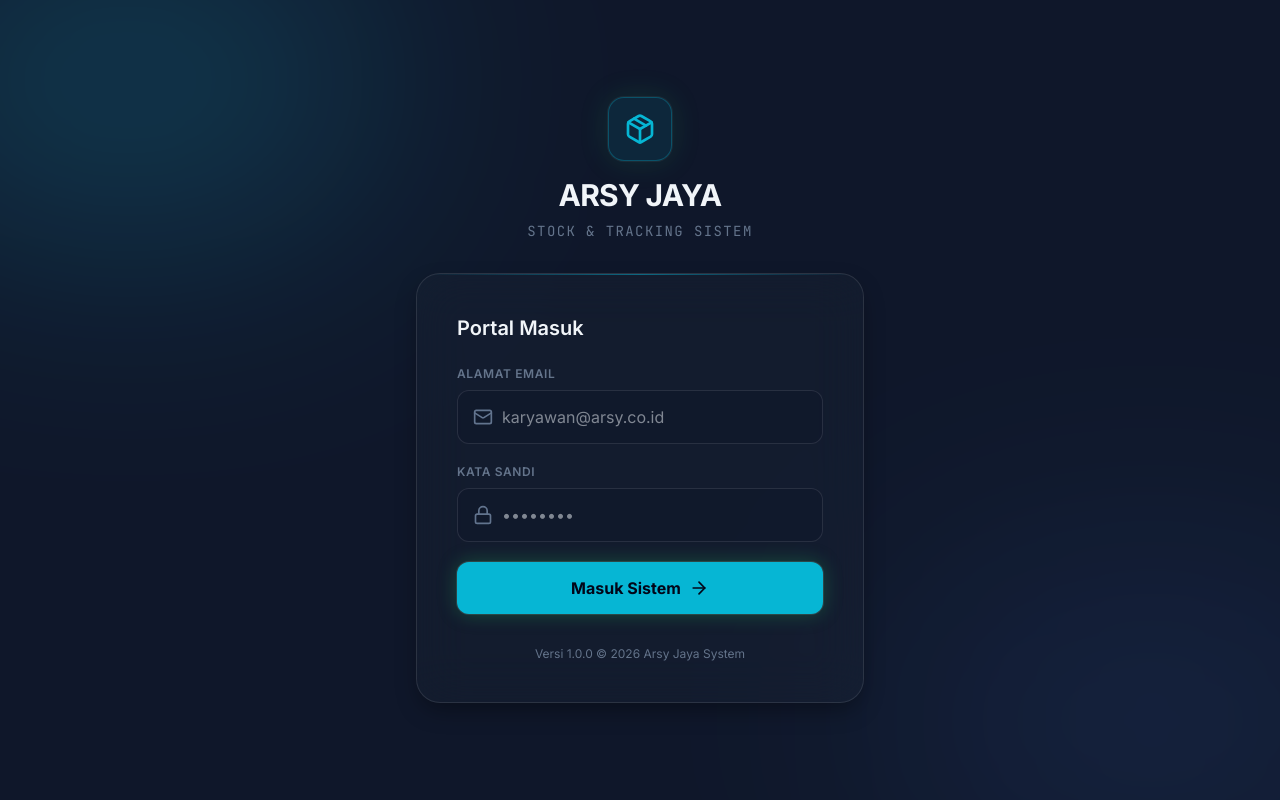
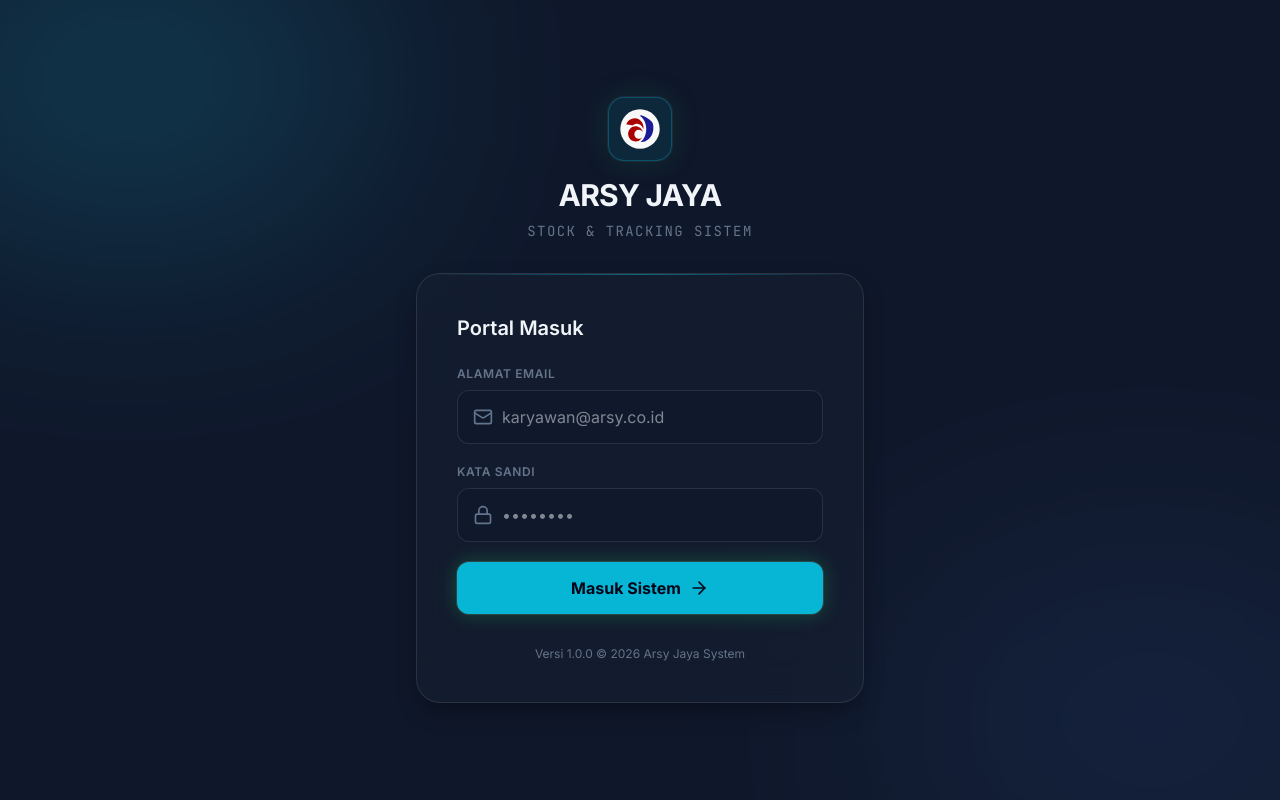
Before and after one commit to IlhamJaya/arsy-jaya-stok, a React (Vite) app: page /login in a window 1280 px wide. Built offline with nearby package versions, Linux system fonts and the light colour scheme; no server answers; the database is empty.

Commit message:
Hardcode Logo.svg and remove dynamic svg app settings

```diff
--- a/src/components/layout/Sidebar.jsx
+++ b/src/components/layout/Sidebar.jsx
@@ -68,8 +68,9 @@ export default function Sidebar({ userRole }) {
                         <Menu className="w-5 h-5" />
                     </button>
                     <div className="flex items-center gap-2">
-                        <div className="w-6 h-6 rounded-md bg-brand-green/20 border border-brand-green/50 flex items-center justify-center text-brand-green [&>svg]:w-3.5 [&>svg]:h-3.5"
-                            dangerouslySetInnerHTML={{ __html: appLogoSvg }} />
+                        <div className="w-6 h-6 rounded-md bg-brand-green/20 border border-brand-green/50 flex flex-col items-center justify-center p-0.5">
+                            <img src="/Logo.svg" alt="Logo" className="w-full h-full object-contain filter drop-shadow-[0_0_2px_rgba(6,182,212,0.8)]" />
+                        </div>
                         <h1 className="font-bold text-sm tracking-tight t-primary uppercase">{appTitle}</h1>
                     </div>
                 </div>
@@ -100,8 +101,9 @@ export default function Sidebar({ userRole }) {
                 {/* Logo Area */}
                 <div className="h-16 lg:h-20 flex items-center justify-between px-5 border-b border-theme shrink-0">
                     <div className="flex items-center">
-                        <div className="w-8 h-8 rounded-lg bg-brand-green/20 border border-brand-green/50 flex items-center justify-center mr-3 text-brand-green [&>svg]:w-5 [&>svg]:h-5"
-                            dangerouslySetInnerHTML={{ __html: appLogoSvg }} />
+                        <div className="w-8 h-8 rounded-lg bg-brand-green/20 border border-brand-green/50 flex flex-col items-center justify-center mr-3 p-1">
+                            <img src="/Logo.svg" alt="Logo" className="w-full h-full object-contain filter drop-shadow-[0_0_3px_rgba(6,182,212,0.8)]" />
+                        </div>
                         <div>
                             <h1 className="font-bold text-lg tracking-tight t-primary uppercase">{appTitle}</h1>
                             <p className="text-[10px] t-muted font-mono tracking-wider uppercase">{appSubtitle}</p>
--- a/src/pages/Login.jsx
+++ b/src/pages/Login.jsx
@@ -48,9 +48,10 @@ export default function Login() {
                 {/* Header */}
                 <div className="flex flex-col items-center justify-center mb-8">
                     <div
-                        className="w-16 h-16 rounded-2xl bg-brand-green/10 border border-brand-green/30 flex items-center justify-center mb-4 shadow-[0_0_30px_rgba(34,197,94,0.15)] ring-1 ring-white/5 text-brand-green [&>svg]:w-8 [&>svg]:h-8"
-                        dangerouslySetInnerHTML={{ __html: appLogoSvg }}
-                    />
+                        className="w-16 h-16 rounded-2xl bg-brand-green/10 border border-brand-green/30 flex items-center justify-center mb-4 shadow-[0_0_30px_rgba(34,197,94,0.15)] ring-1 ring-white/5 text-brand-green"
+                    >
+                        <img src="/Logo.svg" alt="ARSY JAYA Logo" className="w-10 h-10 object-contain" />
+                    </div>
                     <h1 className="text-3xl font-bold tracking-tight t-primary mb-2 uppercase">{appTitle}</h1>
                     <p className="t-muted text-sm font-mono uppercase tracking-widest">{appSubtitle}</p>
                 </div>
--- a/src/pages/dashboard/SettingsDashboard.jsx
+++ b/src/pages/dashboard/SettingsDashboard.jsx
@@ -245,23 +245,6 @@ export default function SettingsDashboard() {
                                         style={{ background: 'var(--bg-input)', borderColor: 'var(--border-glass)' }}
                                     />
                                 </div>
-                                <div>
-                                    <label className="block text-xs font-semibold t-secondary uppercase tracking-wider mb-2 flex items-center gap-2">
-                                        Logo (SVG Code)
-                                        {settings.app_logo_svg && (
-                                            <div className="w-6 h-6 rounded flex items-center justify-center border t-secondary [&>svg]:w-4 [&>svg]:h-4"
-                                                style={{ background: 'var(--bg-input)', borderColor: 'var(--border-glass)' }}
-                                                dangerouslySetInnerHTML={{ __html: settings.app_logo_svg }}></div>
-                                        )}
-                                    </label>
-                                    <textarea rows="3"
-                                        value={settings.app_logo_svg}
-                                        onChange={(e) => setSettings({ ...settings, app_logo_svg: e.target.value })}
-                                        disabled={!hasBrandingCols}
-                                        className="w-full border rounded-xl px-4 py-3 focus:outline-none focus:border-blue-400 focus:ring-1 focus:ring-blue-400/50 transition-all font-mono text-xs t-secondary resize-none disabled:opacity-50"
-                                        style={{ background: 'var(--bg-input)', borderColor: 'var(--border-glass)' }}
-                                    ></textarea>
-                                </div>
                             </div>
                         </div>
 
@@ -313,25 +296,27 @@ export default function SettingsDashboard() {
                                 )}
                             </button>
                         </div>
-                    </form>
-                </div>
+                    </form >
+                </div >
 
                 {/* RIGHT Column */}
-                <div className="space-y-8">
+                < div className="space-y-8" >
 
                     {/* Notification Templates */}
-                    <div className="glass-card p-6 md:p-8">
+                    < div className="glass-card p-6 md:p-8" >
                         <h3 className="text-xl font-bold t-primary mb-2 flex items-center gap-2">
                             <MessageSquare className="w-5 h-5 text-brand-green" />
                             Template Pesan WhatsApp
                         </h3>
                         <p className="text-sm t-secondary mb-4">Gunakan variabel dalam tanda kurung kurawal. Contoh: {'{operator}'}, {'{item}'}, {'{qty}'}, {'{unit}'}, {'{notes}'}, {'{final_stock}'}, {'{order}'}</p>
 
-                        {!hasTemplateCols && (
-                            <div className="p-3 mb-4 bg-brand-amber/10 border border-brand-amber/20 rounded-lg text-sm text-brand-amber">
-                                Update schema database untuk membuka fitur ini (jalankan add_wa_templates.sql).
-                            </div>
-                        )}
+                        {
+                            !hasTemplateCols && (
+                                <div className="p-3 mb-4 bg-brand-amber/10 border border-brand-amber/20 rounded-lg text-sm text-brand-amber">
+                                    Update schema database untuk membuka fitur ini (jalankan add_wa_templates.sql).
+                                </div>
+                            )
+                        }
 
                         <div className="space-y-5">
                             <div>
@@ -364,10 +349,10 @@ export default function SettingsDashboard() {
                                 {isSaving ? 'Menyimpan...' : 'Simpan Semua Perubahan'}
                             </button>
                         </div>
-                    </div>
+                    </div >
 
                     {/* Theme Toggle */}
-                    <div className="glass-card p-6 md:p-8">
+                    < div className="glass-card p-6 md:p-8" >
                         <h3 className="text-xl font-bold t-primary mb-4 flex items-center gap-2">
                             {theme === 'dark' ? <Moon className="w-5 h-5 text-blue-400" /> : <Sun className="w-5 h-5 text-brand-amber" />}
                             Mode Tampilan
@@ -382,10 +367,10 @@ export default function SettingsDashboard() {
                                 <Sun className="w-5 h-5" /> <span className="text-sm">Light Mode</span>
                             </button>
                         </div>
-                    </div>
+                    </div >
 
-                </div>
-            </div>
-        </div>
+                </div >
+            </div >
+        </div >
     );
 }
```
